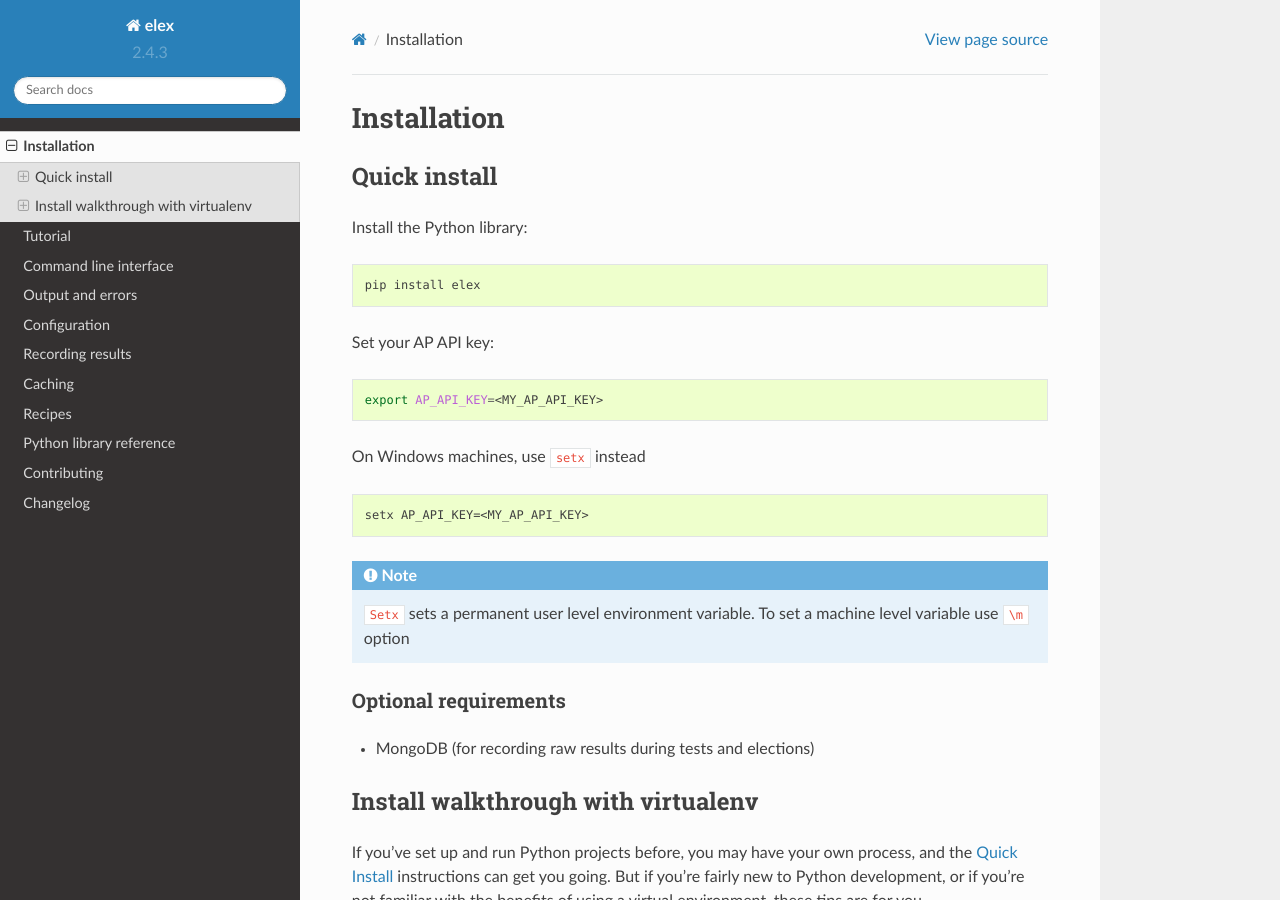
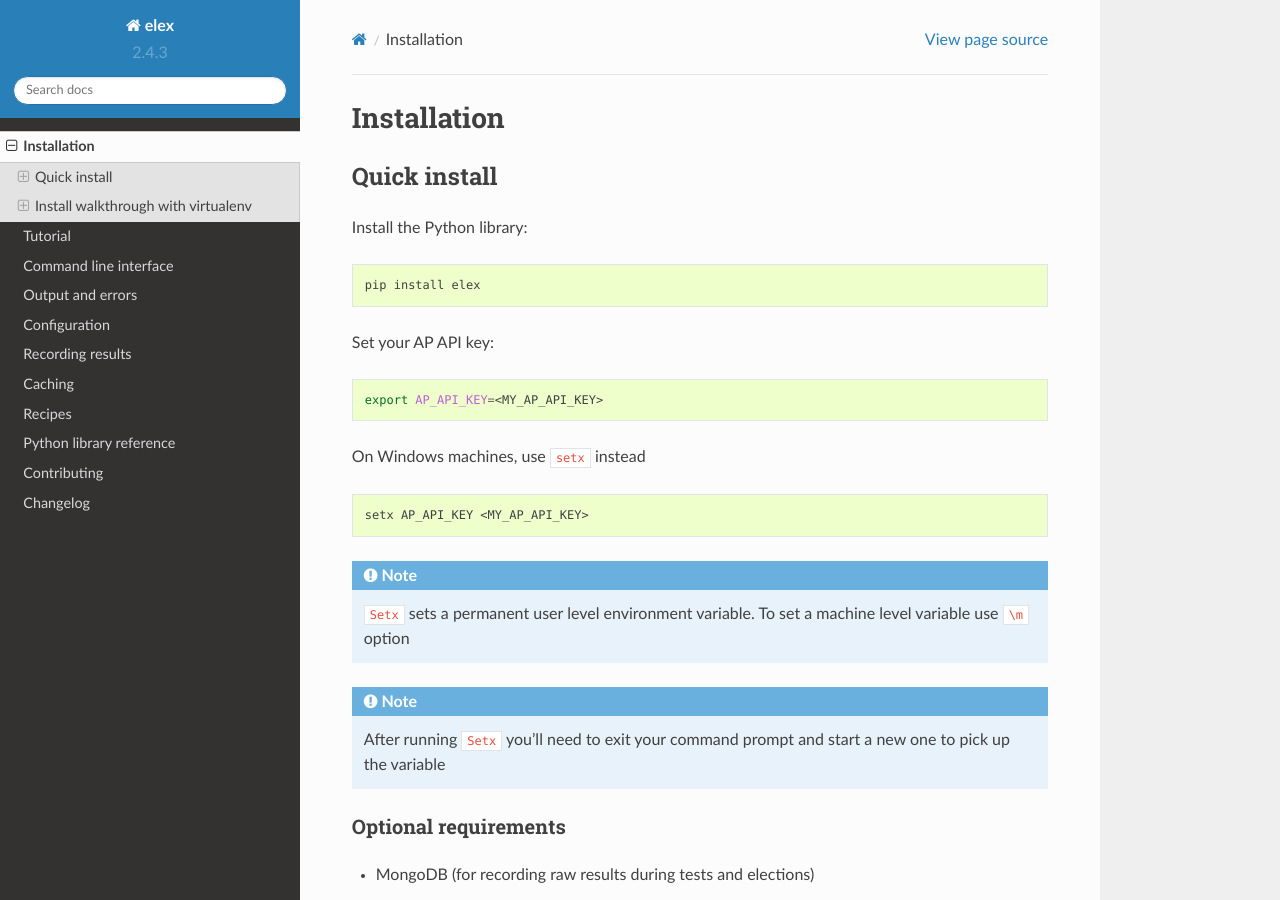
Before and after one commit to newsdev/elex, a Sphinx documentation site: the page built from docs/install.rst, in a window 1280 px wide and 900 px high. Built offline with Sphinx 7.4.7 and the Read the Docs theme 2.0.0, drawn with Linux system fonts in a browser that asks for light colours.

Commit message:
Update Windows instructions

```diff
--- a/docs/install.rst
+++ b/docs/install.rst
@@ -21,9 +21,11 @@ On Windows machines, use ``setx`` instead
 
 .. code:: bat
 
-    setx AP_API_KEY=<MY_AP_API_KEY>
+    setx AP_API_KEY <MY_AP_API_KEY>
 
 .. note:: ``Setx`` sets a permanent user level environment variable. To set a machine level variable use ``\m`` option
+
+.. note:: After running ``Setx`` you'll need to exit your command prompt and start a new one to pick up the variable
 
 Optional requirements
 =====================
```
